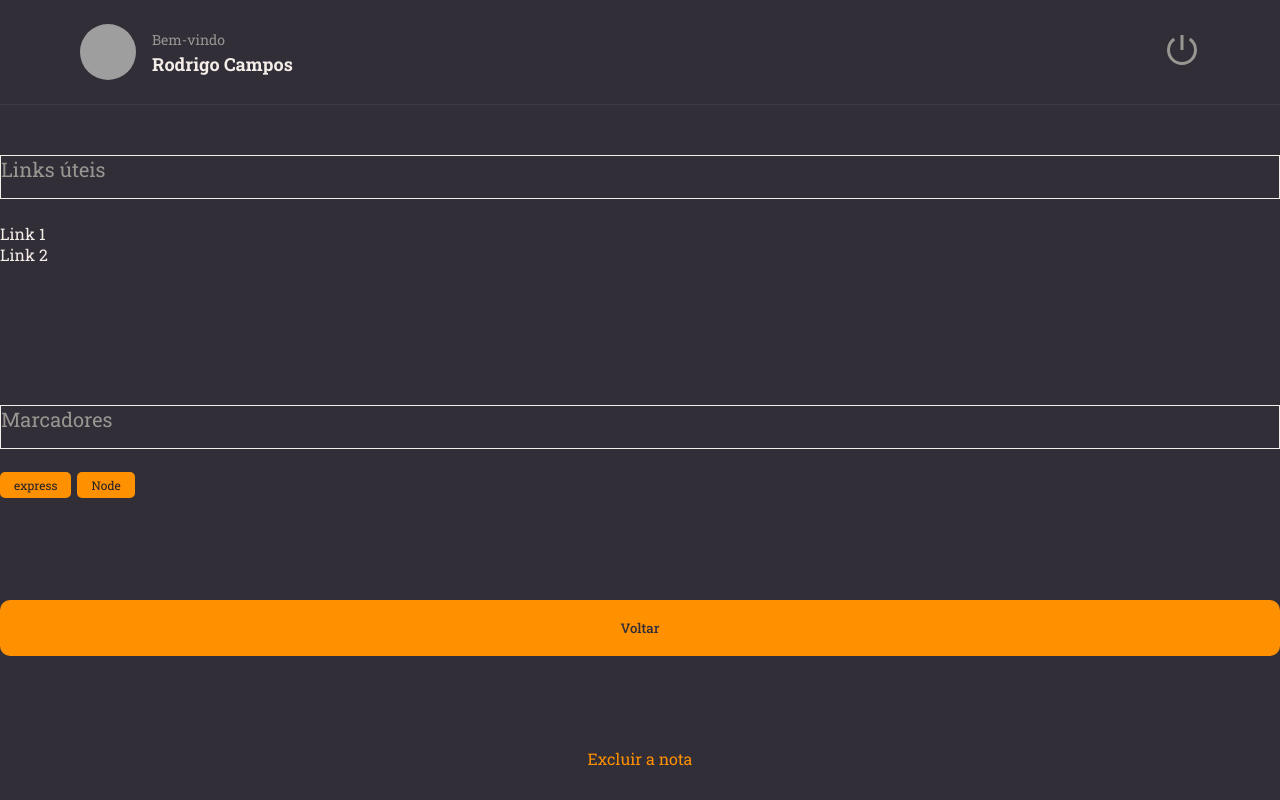
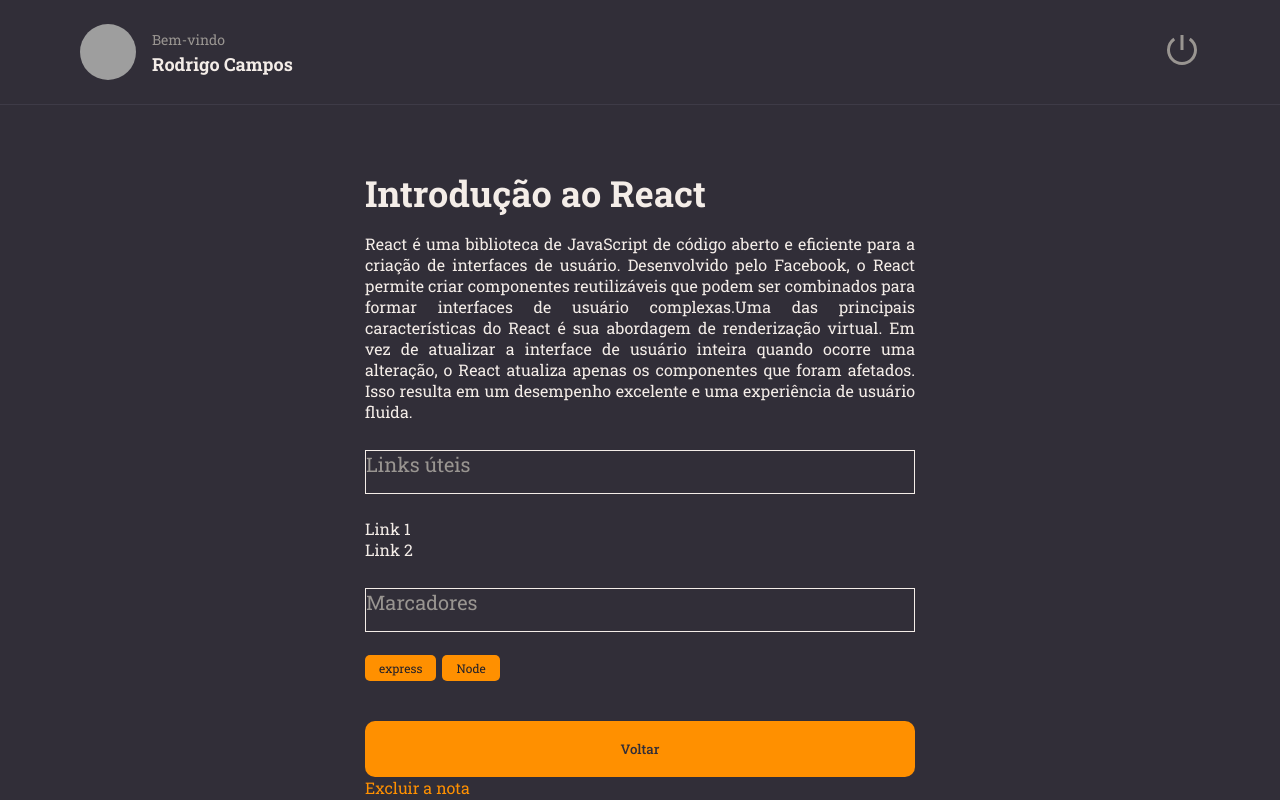
Before and after one commit to drigodeveloper/error-css-react, a React (Vite) app: page / in a window 1280 px wide. Built offline with nearby package versions, Linux system fonts and the light colour scheme; grey boxes are pictures that could not be loaded.

Commit message:
Criando a pasta home

```diff
--- a/src/components/section/styles.js
+++ b/src/components/section/styles.js
@@ -1,7 +1,7 @@
 import { styled } from "styled-components";
 
 export const Container = styled.section`
-    margin: 50px 0 28px;
+    margin: 28px 0;
 
     > h2 {
         border: 1px solid ${({theme}) => theme.COLORS.WHITE};
--- a/src/pages/Details/Index.jsx
+++ b/src/pages/Details/Index.jsx
@@ -1,15 +1,29 @@
-import { Container, Links } from "./style"
+import { Container, Links, Content } from "./style"
 import { Header } from "../../components/header"
 import { Button } from "../../components/button"
 import { Section } from "../../components/section"
 import { Tags } from "../../components/tags"
 import { ButtonText } from "../../components/ButtonText"
 
+
 export function Details() {
 
   return(
     <Container>
       <Header />
+
+      <main>
+        <Content>
+
+          <h1>Introdução ao React</h1>
+          <p>React é uma biblioteca de JavaScript de código aberto e eficiente para a criação de interfaces de
+            usuário. Desenvolvido pelo Facebook, o React permite criar componentes reutilizáveis que podem ser
+            combinados para formar interfaces de usuário complexas.Uma das principais características do React é
+            sua abordagem de renderização virtual. Em vez de atualizar a interface de usuário inteira quando
+            ocorre uma alteração, o React atualiza apenas os componentes que foram afetados. Isso resulta em um
+            desempenho excelente e uma experiência de usuário fluida.
+          </p>
+
 
       <Section title="Links úteis">
         <Links>
@@ -30,6 +44,8 @@ export function Details() {
 
       <ButtonText title="Excluir a nota" />
 
+        </Content>
+      </main>
 
 
     </Container>
--- a/src/pages/Details/style.js
+++ b/src/pages/Details/style.js
@@ -9,6 +9,12 @@ export const Container = styled.div`
     grid-template-areas:
     "header"
     "content";
+
+    > main {
+        grid-area: content;
+        overflow: scroll;
+        padding: 64px;
+    }
 
 `;
 
@@ -23,6 +29,28 @@ export const Links = styled.ul `
 
     a {
         color: ${({theme}) => theme.COLORS.WHITE};
+        border: none;
     }
 
 `;
+
+export const Content = styled.div`
+    max-width: 550px;
+    margin: 0 auto;
+
+h1 {
+    margin-bottom: 16px;
+    color: var(--white, #F4EDE8);
+    font-family: Roboto Slab;
+    font-size: 36px;
+    font-style: normal;
+    }
+
+p {
+    color: ${({theme}) => theme.COLORS.WHITE};
+    text-align: justify;
+    font-size: 16px;
+    font-weight: 400;
+    line-height: normal;
+}
+`;
```
Also changed, not shown: src/pages/home/index.jsx (added), src/pages/home/style.js (added).
